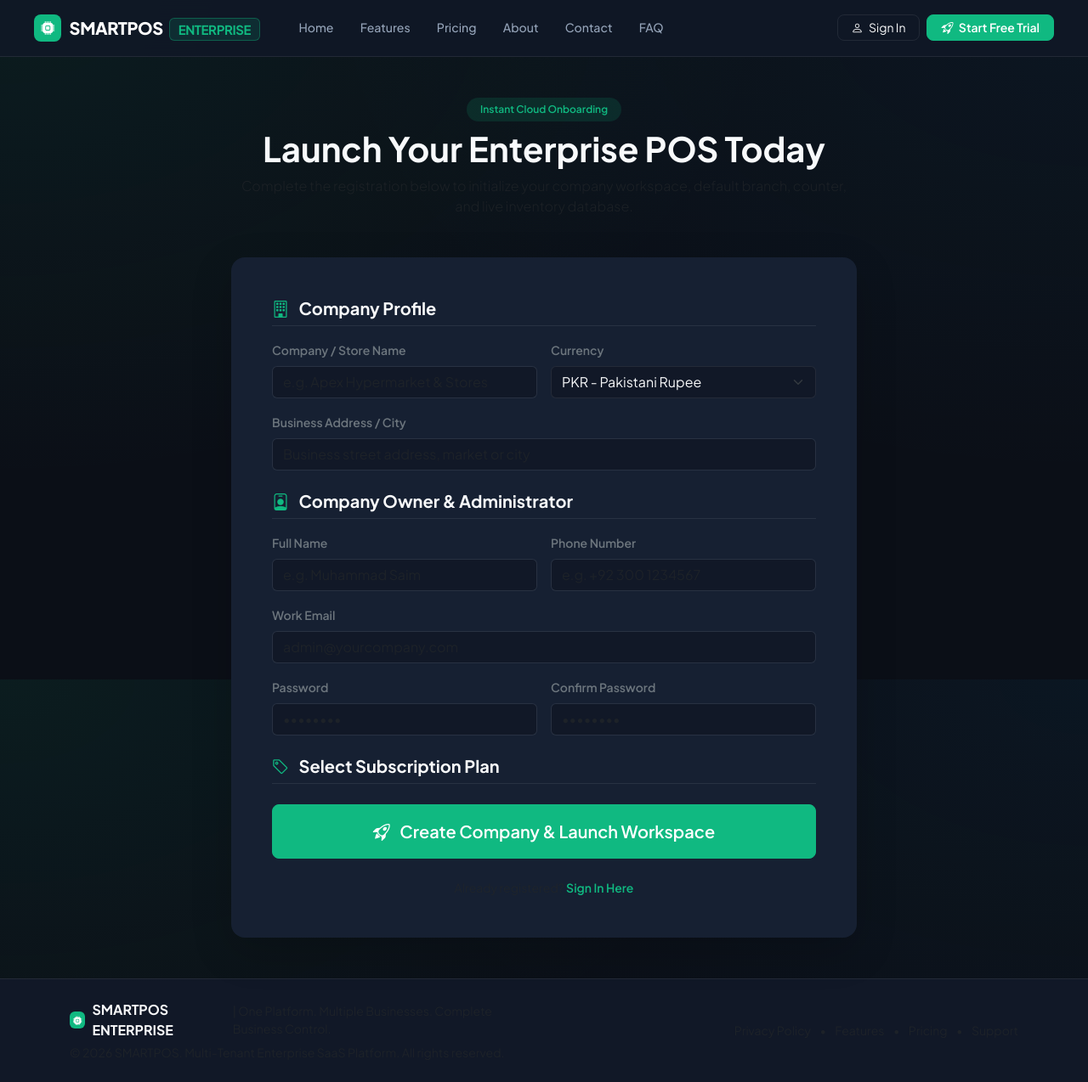
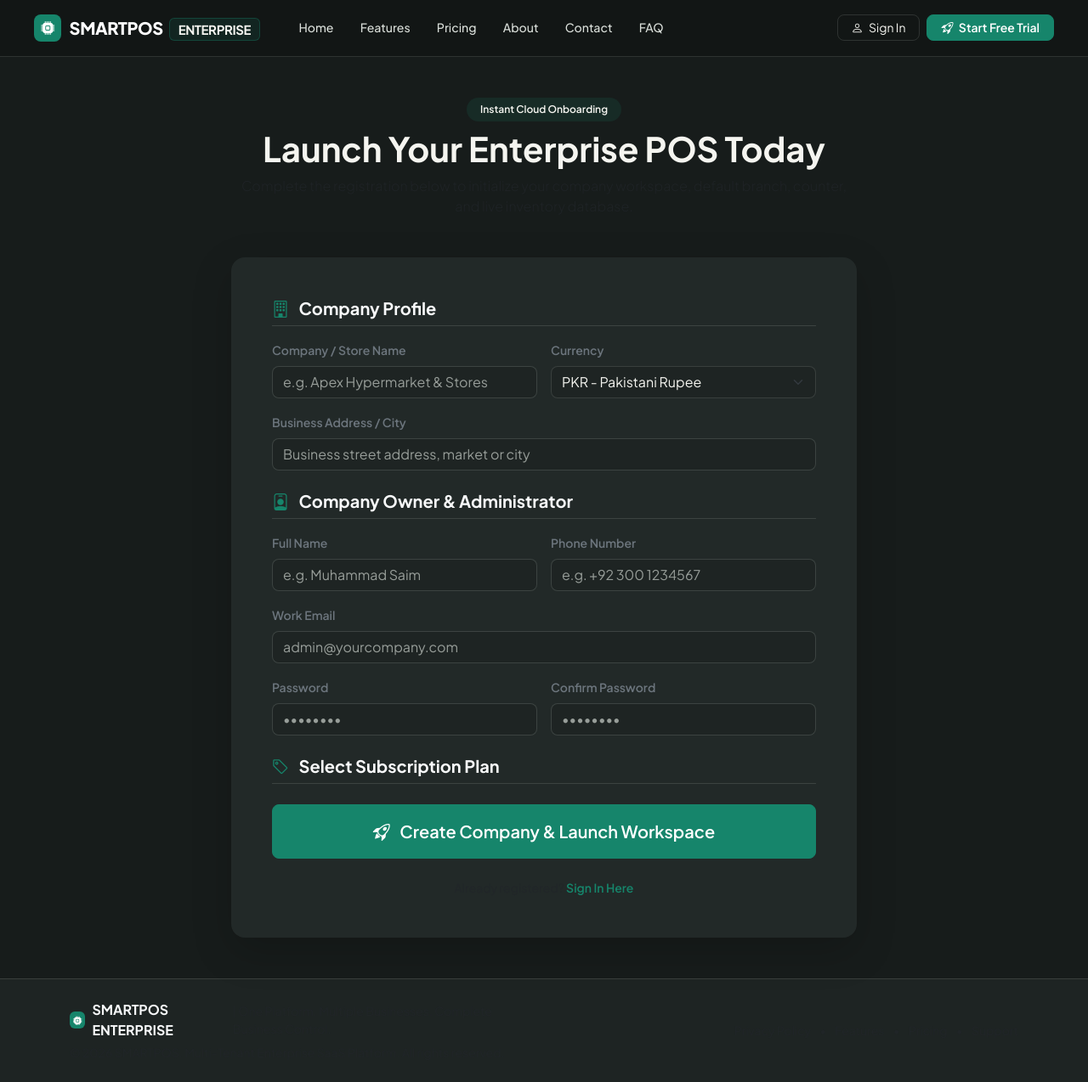
Before and after one commit to syedmuhammadsaim/SMARTPOS, an ASP.NET Core app: page /Account/Register in a window 1280 px wide. Shown: the whole page at 85% size. Run offline with ASP.NET Core 8, Linux system fonts and the light colour scheme; some libraries are stand-ins or nearby versions.

Commit message:
style: apply official SMARTPOS ENTERPRISE color palette (Charcoal, Emerald Green, Warm White, Light Grey, White)

```diff
--- a/src/SmartPOS.Web/Views/Alerts/Index.cshtml
+++ b/src/SmartPOS.Web/Views/Alerts/Index.cshtml
@@ -62,7 +62,7 @@
         <div class="glass-card h-100">
             <div class="d-flex justify-content-between align-items-start mb-2">
                 <span class="text-secondary text-uppercase small fw-bold">Dead Stock Capital</span>
-                <div class="kpi-icon-box" style="background: rgba(6, 182, 212, 0.15); color: #06B6D4; border: 1px solid rgba(6, 182, 212, 0.3);">
+                <div class="kpi-icon-box" style="background: rgba(22, 133, 107, 0.15); color: #16856B; border: 1px solid rgba(22, 133, 107, 0.3);">
                     <i class="bi bi-cash-stack"></i>
                 </div>
             </div>
--- a/src/SmartPOS.Web/Views/Licensing/Index.cshtml
+++ b/src/SmartPOS.Web/Views/Licensing/Index.cshtml
@@ -36,7 +36,7 @@
             <div class="glass-card h-100">
                 <div class="d-flex justify-content-between align-items-start mb-2">
                     <span class="text-secondary text-uppercase small fw-bold">Current Plan</span>
-                    <div class="kpi-icon-box" style="background: rgba(99, 102, 241, 0.15); color: #818CF8; border: 1px solid rgba(99, 102, 241, 0.3);">
+                    <div class="kpi-icon-box" style="background: rgba(22, 133, 107, 0.15); color: #16856B; border: 1px solid rgba(22, 133, 107, 0.3);">
                         <i class="bi bi-gem"></i>
                     </div>
                 </div>
@@ -52,7 +52,7 @@
             <div class="glass-card h-100">
                 <div class="d-flex justify-content-between align-items-start mb-2">
                     <span class="text-secondary text-uppercase small fw-bold">Branch Quota</span>
-                    <div class="kpi-icon-box" style="background: rgba(6, 182, 212, 0.15); color: #06B6D4; border: 1px solid rgba(6, 182, 212, 0.3);">
+                    <div class="kpi-icon-box" style="background: rgba(22, 133, 107, 0.15); color: #16856B; border: 1px solid rgba(22, 133, 107, 0.3);">
                         <i class="bi bi-buildings"></i>
                     </div>
                 </div>
@@ -76,7 +76,7 @@
             <div class="glass-card h-100">
                 <div class="d-flex justify-content-between align-items-start mb-2">
                     <span class="text-secondary text-uppercase small fw-bold">Subscription Period</span>
-                    <div class="kpi-icon-box" style="background: rgba(16, 185, 129, 0.15); color: #10B981; border: 1px solid rgba(16, 185, 129, 0.3);">
+                    <div class="kpi-icon-box" style="background: rgba(22, 133, 107, 0.15); color: #16856B; border: 1px solid rgba(22, 133, 107, 0.3);">
                         <i class="bi bi-calendar-check"></i>
                     </div>
                 </div>
--- a/src/SmartPOS.Web/Views/POS/Receipt.cshtml
+++ b/src/SmartPOS.Web/Views/POS/Receipt.cshtml
@@ -66,7 +66,7 @@
         }
 
         .btn-print {
-            background-color: #10B981;
+            background-color: #16856B;
             color: white;
             border: none;
             padding: 8px 16px;
--- a/src/SmartPOS.Web/Views/Products/BarcodeLabels.cshtml
+++ b/src/SmartPOS.Web/Views/Products/BarcodeLabels.cshtml
@@ -74,7 +74,7 @@
         }
 
         .btn-print {
-            background-color: #10B981;
+            background-color: #16856B;
             color: white;
             border: none;
             padding: 8px 20px;
--- a/src/SmartPOS.Web/Views/Reports/Index.cshtml
+++ b/src/SmartPOS.Web/Views/Reports/Index.cshtml
@@ -41,7 +41,7 @@
             <div class="glass-card h-100">
                 <div class="d-flex justify-content-between align-items-start mb-2">
                     <span class="text-secondary text-uppercase small fw-bold">Gross Revenue</span>
-                    <div class="kpi-icon-box" style="background: rgba(99, 102, 241, 0.15); color: #818CF8; border: 1px solid rgba(99, 102, 241, 0.3);">
+                    <div class="kpi-icon-box" style="background: rgba(22, 133, 107, 0.15); color: #16856B; border: 1px solid rgba(22, 133, 107, 0.3);">
                         <i class="bi bi-currency-dollar"></i>
                     </div>
                 </div>
@@ -69,7 +69,7 @@
             <div class="glass-card h-100">
                 <div class="d-flex justify-content-between align-items-start mb-2">
                     <span class="text-secondary text-uppercase small fw-bold">Gross Profit (Margin)</span>
-                    <div class="kpi-icon-box" style="background: rgba(6, 182, 212, 0.15); color: #06B6D4; border: 1px solid rgba(6, 182, 212, 0.3);">
+                    <div class="kpi-icon-box" style="background: rgba(22, 133, 107, 0.15); color: #16856B; border: 1px solid rgba(22, 133, 107, 0.3);">
                         <i class="bi bi-graph-up"></i>
                     </div>
                 </div>
@@ -83,7 +83,7 @@
             <div class="glass-card h-100">
                 <div class="d-flex justify-content-between align-items-start mb-2">
                     <span class="text-secondary text-uppercase small fw-bold">Net Profit</span>
-                    <div class="kpi-icon-box" style="background: rgba(16, 185, 129, 0.15); color: #10B981; border: 1px solid rgba(16, 185, 129, 0.3);">
+                    <div class="kpi-icon-box" style="background: rgba(22, 133, 107, 0.15); color: #16856B; border: 1px solid rgba(22, 133, 107, 0.3);">
                         <i class="bi bi-check2-circle"></i>
                     </div>
                 </div>
--- a/src/SmartPOS.Web/Views/Shared/_Layout.cshtml
+++ b/src/SmartPOS.Web/Views/Shared/_Layout.cshtml
@@ -17,29 +17,47 @@
 
     <style>
         :root {
-            --bg-base: #0B0F17;
-            --bg-surface: #111827;
-            --bg-card: #162032;
-            --bg-card-hover: #1E293B;
-            --border-subtle: rgba(255, 255, 255, 0.08);
-            --border-hover: rgba(255, 255, 255, 0.16);
-            --text-primary: #F8FAFC;
-            --text-secondary: #94A3B8;
-            --text-muted: #64748B;
+            /* Official SMARTPOS ENTERPRISE Palette */
+            --color-charcoal: #171C1B;
+            --color-emerald: #16856B;
+            --color-emerald-hover: #126E58;
+            --color-emerald-active: #0E5846;
+            --color-warm-white: #F5F5F0;
+            --color-white: #FFFFFF;
+            --color-light-grey: #D9DED9;
 
-            /* Professional Restrained Emerald Theme */
-            --emerald: #10B981;
-            --emerald-hover: #059669;
-            --emerald-subtle: rgba(16, 185, 129, 0.14);
-            --emerald-border: rgba(16, 185, 129, 0.35);
-            --emerald-glow: rgba(16, 185, 129, 0.25);
+            /* Semantic UI Surfaces */
+            --bg-base: #171C1B;
+            --bg-surface: #1E2423;
+            --bg-card: #222928;
+            --bg-card-hover: #293231;
+            --bg-header: #121615;
+            --bg-footer: #121615;
 
-            --warning: #F59E0B;
-            --warning-subtle: rgba(245, 158, 11, 0.14);
-            --danger: #EF4444;
-            --danger-subtle: rgba(239, 68, 68, 0.14);
-            --info: #0EA5E9;
-            --info-subtle: rgba(14, 165, 233, 0.14);
+            /* Semantic Borders */
+            --border-subtle: rgba(217, 222, 217, 0.14);
+            --border-hover: rgba(217, 222, 217, 0.28);
+            --border-focus: #16856B;
+
+            /* Semantic Typography */
+            --text-primary: #F5F5F0;
+            --text-secondary: #D9DED9;
+            --text-muted: rgba(217, 222, 217, 0.65);
+
+            /* Emerald Green Variants */
+            --emerald: #16856B;
+            --emerald-hover: #126E58;
+            --emerald-subtle: rgba(22, 133, 107, 0.14);
+            --emerald-border: rgba(22, 133, 107, 0.35);
+            --emerald-glow: rgba(22, 133, 107, 0.2);
+
+            /* Restrained Functional Status (No Purple, No Bright Blue) */
+            --warning: #D97706;
+            --warning-subtle: rgba(217, 119, 6, 0.15);
+            --danger: #DC2626;
+            --danger-subtle: rgba(220, 38, 38, 0.15);
+            --info: #16856B;
+            --info-subtle: rgba(22, 133, 107, 0.14);
         }
 
         body {
@@ -49,52 +67,103 @@
             min-height: 100vh;
             display: flex;
             flex-direction: column;
-            background-image:
-                radial-gradient(at 0% 0%, rgba(16, 185, 129, 0.08) 0px, transparent 50%),
-                radial-gradient(at 100% 0%, rgba(14, 165, 233, 0.05) 0px, transparent 50%);
-            background-attachment: fixed;
         }
 
         .mono {
             font-family: 'JetBrains Mono', monospace;
         }
 
+        .text-primary-custom { color: var(--text-primary) !important; }
+        .text-secondary-custom { color: var(--text-secondary) !important; }
+        .text-light-grey { color: var(--color-light-grey) !important; }
+        .text-warm-white { color: var(--color-warm-white) !important; }
+
         .bg-surface { background-color: var(--bg-surface) !important; }
         .bg-card { background-color: var(--bg-card) !important; }
         .border-subtle { border-color: var(--border-subtle) !important; }
 
         .text-emerald { color: var(--emerald) !important; }
-        .bg-emerald { background-color: var(--emerald) !important; color: #FFFFFF; }
-        .bg-emerald-subtle { background-color: var(--emerald-subtle) !important; }
+        .bg-emerald { background-color: var(--emerald) !important; color: #FFFFFF !important; }
+        .bg-emerald-subtle { background-color: var(--emerald-subtle) !important; color: var(--color-warm-white) !important; }
         .border-emerald { border-color: var(--emerald-border) !important; }
 
         .btn-emerald {
             background-color: var(--emerald);
-            color: #FFFFFF;
+            color: #FFFFFF !important;
             border: 1px solid var(--emerald);
-            transition: all 0.2s ease-in-out;
+            font-weight: 600;
+            transition: all 0.15s ease-in-out;
         }
         .btn-emerald:hover {
             background-color: var(--emerald-hover);
-            color: #FFFFFF;
-            box-shadow: 0 4px 14px var(--emerald-glow);
+            border-color: var(--emerald-hover);
+            color: #FFFFFF !important;
+        }
+        .btn-emerald:active {
+            background-color: var(--color-emerald-active);
+            border-color: var(--color-emerald-active);
         }
         .btn-outline-emerald {
             background-color: transparent;
-            color: var(--emerald);
+            color: var(--emerald) !important;
             border: 1px solid var(--emerald);
+            transition: all 0.15s ease-in-out;
         }
         .btn-outline-emerald:hover {
             background-color: var(--emerald-subtle);
-            color: #FFFFFF;
+            color: #FFFFFF !important;
             border-color: var(--emerald);
+        }
+
+        .btn-outline-light {
+            background-color: transparent;
+            color: var(--color-warm-white) !important;
+            border: 1px solid var(--border-subtle);
+            transition: all 0.15s ease-in-out;
+        }
+        .btn-outline-light:hover {
+            background-color: rgba(217, 222, 217, 0.08);
+            color: #FFFFFF !important;
+            border-color: var(--border-hover);
+        }
+
+        .btn-modern-primary {
+            background-color: var(--emerald);
+            color: #FFFFFF !important;
+            border: 1px solid var(--emerald);
+            font-weight: 600;
+        }
+        .btn-modern-primary:hover {
+            background-color: var(--emerald-hover);
+            border-color: var(--emerald-hover);
+            color: #FFFFFF !important;
+        }
+
+        /* Form Controls */
+        .form-control, .form-select {
+            background-color: var(--bg-surface) !important;
+            color: var(--text-primary) !important;
+            border: 1px solid var(--border-subtle) !important;
+            border-radius: 8px;
+        }
+        .form-control:focus, .form-select:focus {
+            background-color: var(--bg-surface) !important;
+            color: var(--text-primary) !important;
+            border-color: var(--emerald) !important;
+            box-shadow: 0 0 0 0.2rem rgba(22, 133, 107, 0.25) !important;
+        }
+        .form-control::placeholder {
+            color: var(--text-muted) !important;
+        }
+        .input-group-text {
+            background-color: var(--bg-surface) !important;
+            color: var(--text-secondary) !important;
+            border: 1px solid var(--border-subtle) !important;
         }
 
         /* Top Header Navbar */
         .navbar-custom {
-            background: rgba(17, 24, 39, 0.92);
-            backdrop-filter: blur(16px);
-            -webkit-backdrop-filter: blur(16px);
+            background: var(--bg-header);
             border-bottom: 1px solid var(--border-subtle);
             padding: 0.75rem 1.5rem;
             position: sticky;
```
Also changed, not shown: other parts of src/SmartPOS.Web/Views/Shared/_Layout.cshtml (+68 -9 lines), src/SmartPOS.Web/Views/Dashboard/Index.cshtml (+8 -8 lines), src/SmartPOS.Web/wwwroot/css/site.css (+31 -13 lines).
